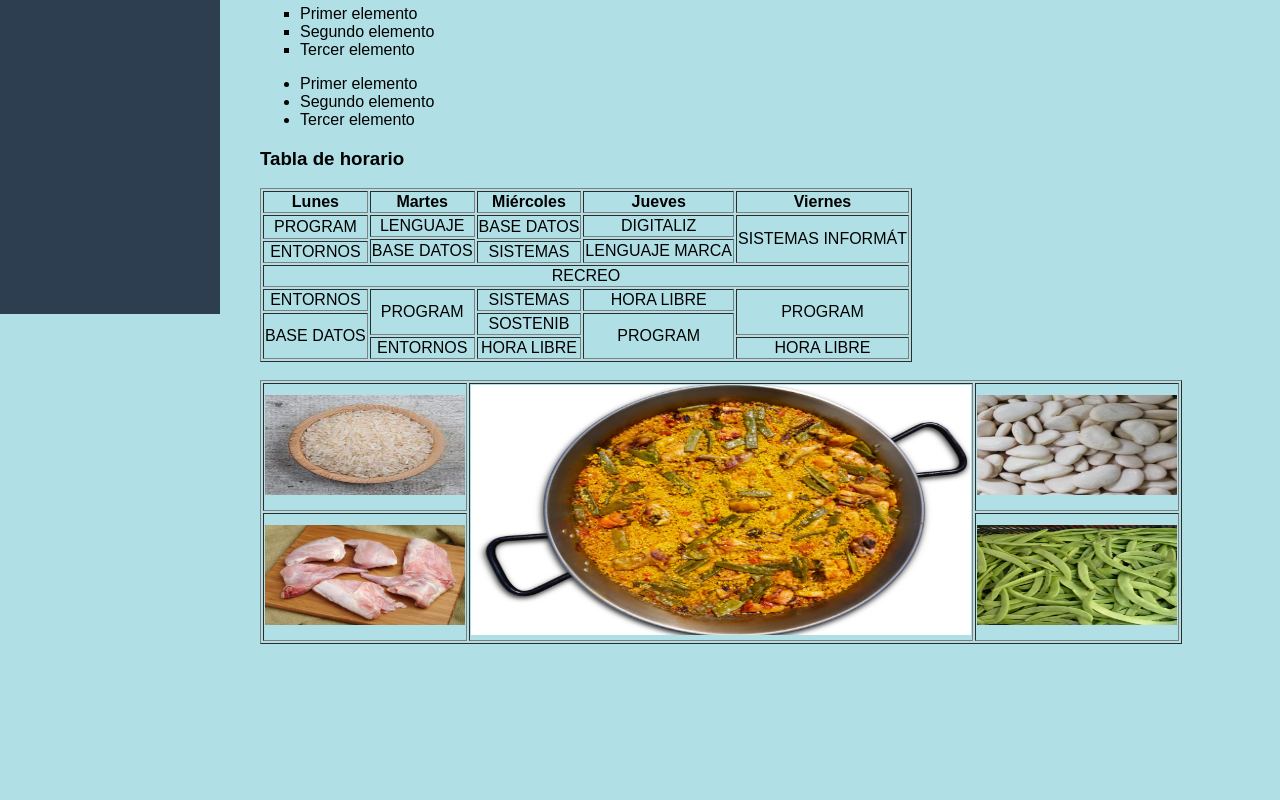
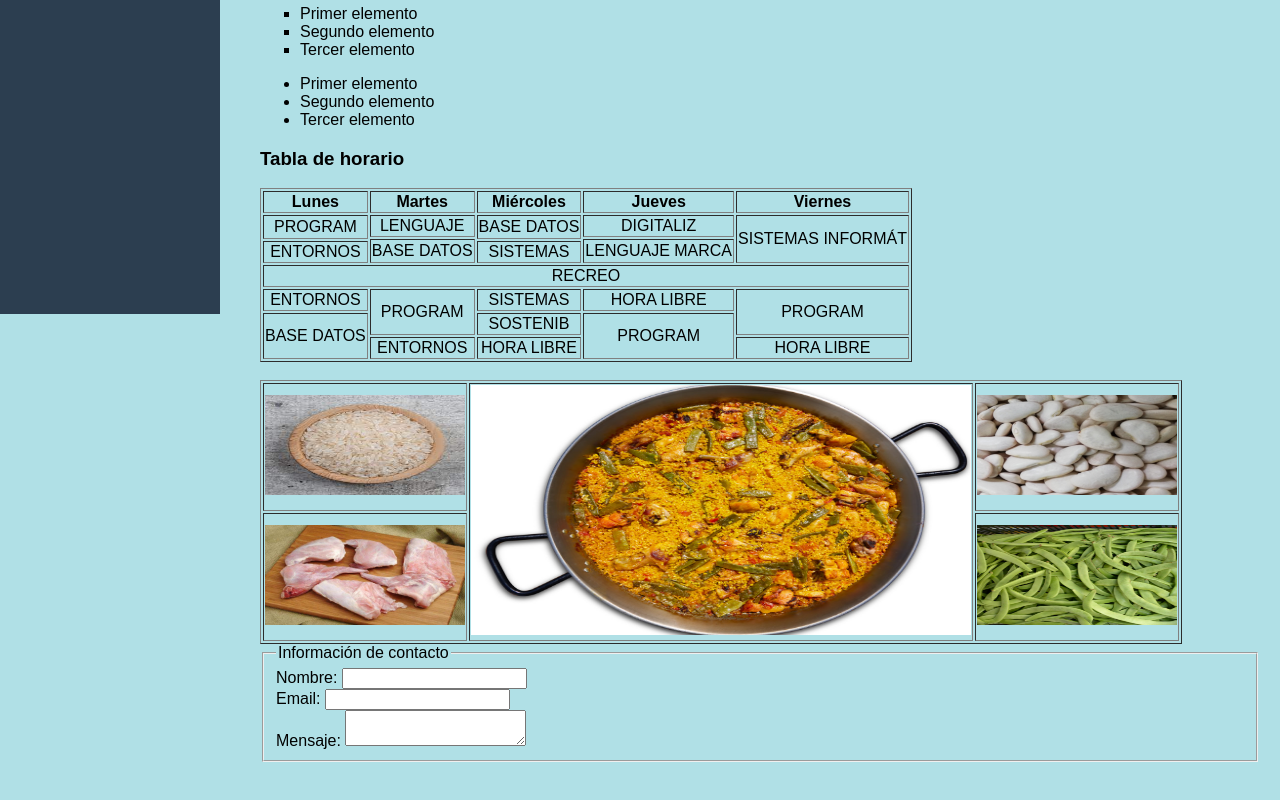
Before and after one commit to jadelyn-zk/jadelyn-zk.github.io, a plain HTML site: page web/ejercicios.html in a window 1280 px wide. Shown: the part 526-1326 px from the top of the page. Before the commit the page ends 1250 px from the top, so only its background shows below. Drawn offline with Linux system fonts and the light colour scheme.

Commit message:
Update ejercicios.html

```diff
--- a/web/ejercicios.html
+++ b/web/ejercicios.html
@@ -188,6 +188,20 @@
           </tr>
         </tbody>
       </table>
+
+<fieldset>
+  <legend>Información de contacto</legend>
+  <label for="name">Nombre:</label>
+  <input type="text" id="name"><br>
+  <label for="email">Email:</label>
+  <input type="email" id="email"><br>
+  <label for="message">Mensaje:</label>
+  <textarea id="message"></textarea>
+</fieldset>
+
+
+
+
 </html>
 
 
```
